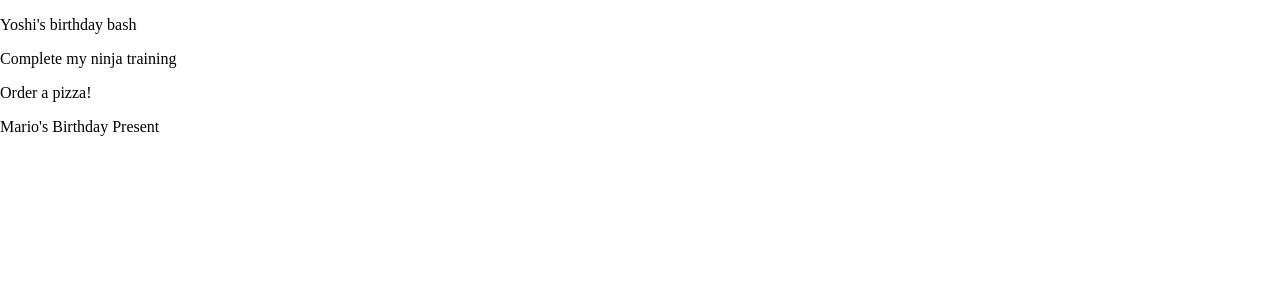
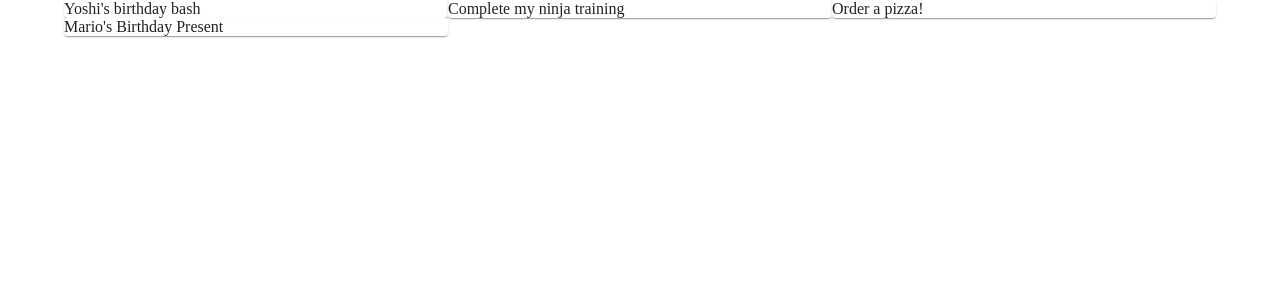
Before and after one commit to kulotsystems/mui-thenetninja, a React (Vite) app: page /mui-thenetninja/create in a window 1280 px wide. Both pictures are taken after typing "Sample", "Sample" into the empty fields and a click on the button "SUBMIT". Shown: the top 300 px of the page. Built offline with nearby package versions, Linux system fonts and the light colour scheme; no server answers; data requests are answered from the project's data file.

Commit message:
Lesson 10: Grid System.

```diff
--- a/src/pages/Notes.jsx
+++ b/src/pages/Notes.jsx
@@ -1,4 +1,8 @@
 import { useEffect, useState } from 'react';
+import Container from '@mui/material/Container';
+import Grid from '@mui/material/Grid';
+import Paper from '@mui/material/Paper';
+
 
 const Notes = () => {
     const [notes, setNotes] = useState([]);
@@ -10,11 +14,32 @@
     }, []);
 
     return (
-        <div>
-            {notes.map(note => (
-                <p key={note.id}>{note.title}</p>
-            ))}
-        </div>
+        <Container>
+            {/*<Grid container>*/}
+            {/*    <Grid item xs={12} sm={6} md={3}>*/}
+            {/*        <Paper>1</Paper>*/}
+            {/*    </Grid>*/}
+            {/*    <Grid item xs={12} sm={6} md={3}>*/}
+            {/*        <Paper>2</Paper>*/}
+            {/*    </Grid>*/}
+            {/*    <Grid item xs={12} sm={6} md={3}>*/}
+            {/*        <Paper>3</Paper>*/}
+            {/*    </Grid>*/}
+            {/*    <Grid item xs={12} sm={6} md={3}>*/}
+            {/*        <Paper>4</Paper>*/}
+            {/*    </Grid>*/}
+            {/*</Grid>*/}
+
+            <Grid container>
+                {notes.map(note => (
+                    <Grid item key={note.id} xs={12} md={6} lg={4}>
+                        <Paper>
+                            {note.title}
+                        </Paper>
+                    </Grid>
+                ))}
+            </Grid>
+        </Container>
     );
 };
 
```
